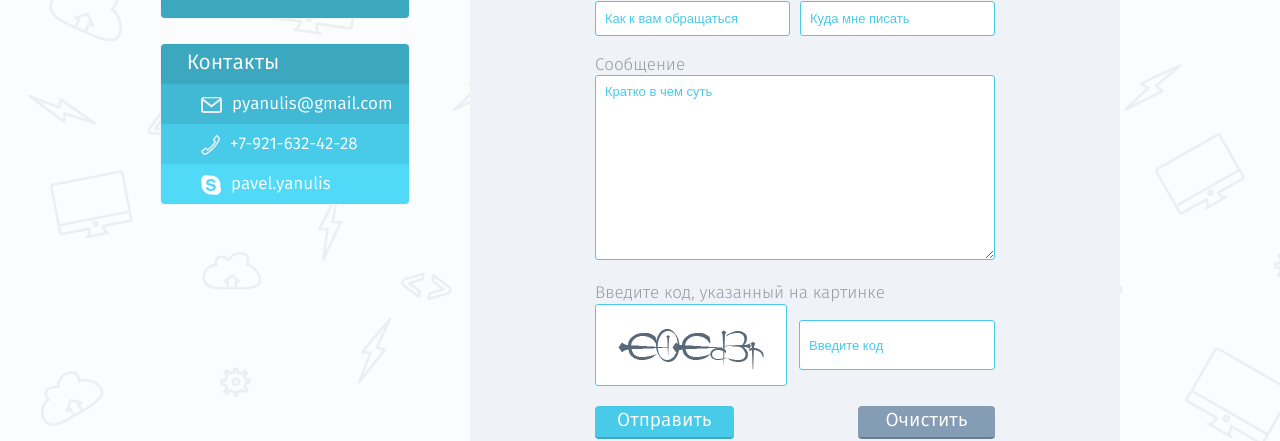
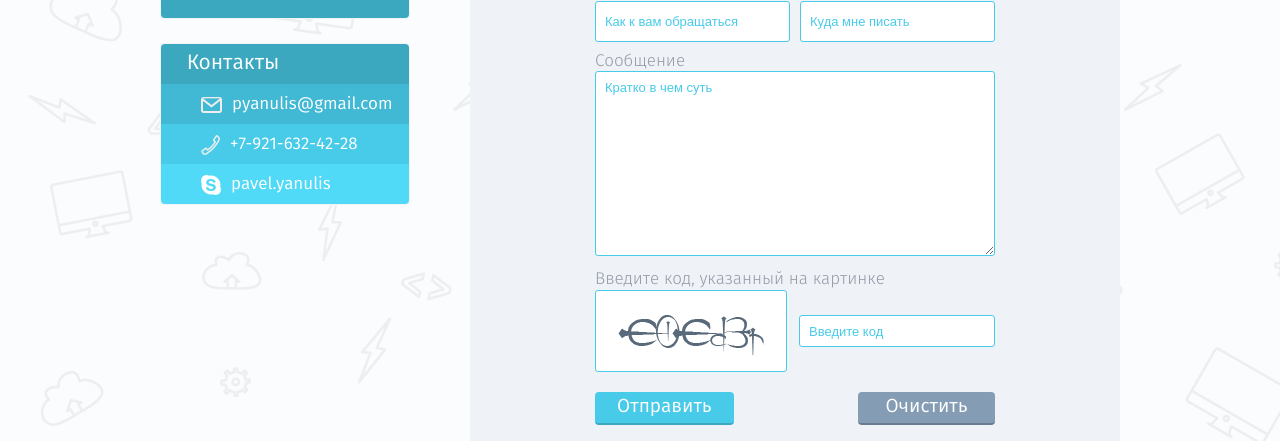
Before and after one commit to pyanulis/ls_portfolio, a website: page app/contactme.html in a window 1280 px wide. Shown: the part 359-800 px from the top of the page. Drawn offline with nearby package versions, Linux system fonts and the light colour scheme; some packages are replaced by stand-ins of ours; a script that the page names is missing; files whose address does not match are found by name.

Commit message:
pixel perfect

```diff
--- a/app/css/contactme_page.css
+++ b/app/css/contactme_page.css
@@ -39,7 +39,7 @@
 }
 
 .idInput {
-    height: 35px;
+    height: 41px;
     width: 195px;
     box-sizing: border-box;
 }
@@ -102,7 +102,11 @@
 }*/
 
 .formArea {
-    margin-bottom: 20px;
+    margin-bottom: 10px;
+}
+
+.formArea:last-child {
+    margin-top: 20px;
 }
 
 .formCapcha {
@@ -112,10 +116,11 @@
 }
 
 .inputCapcha {
-    height: 30px;
+    height: 32px;
     display: inline-block;
     vertical-align: middle;
     line-height: 1.25;
+    box-sizing: border-box;
 }
 
 .imgCapcha {
```
